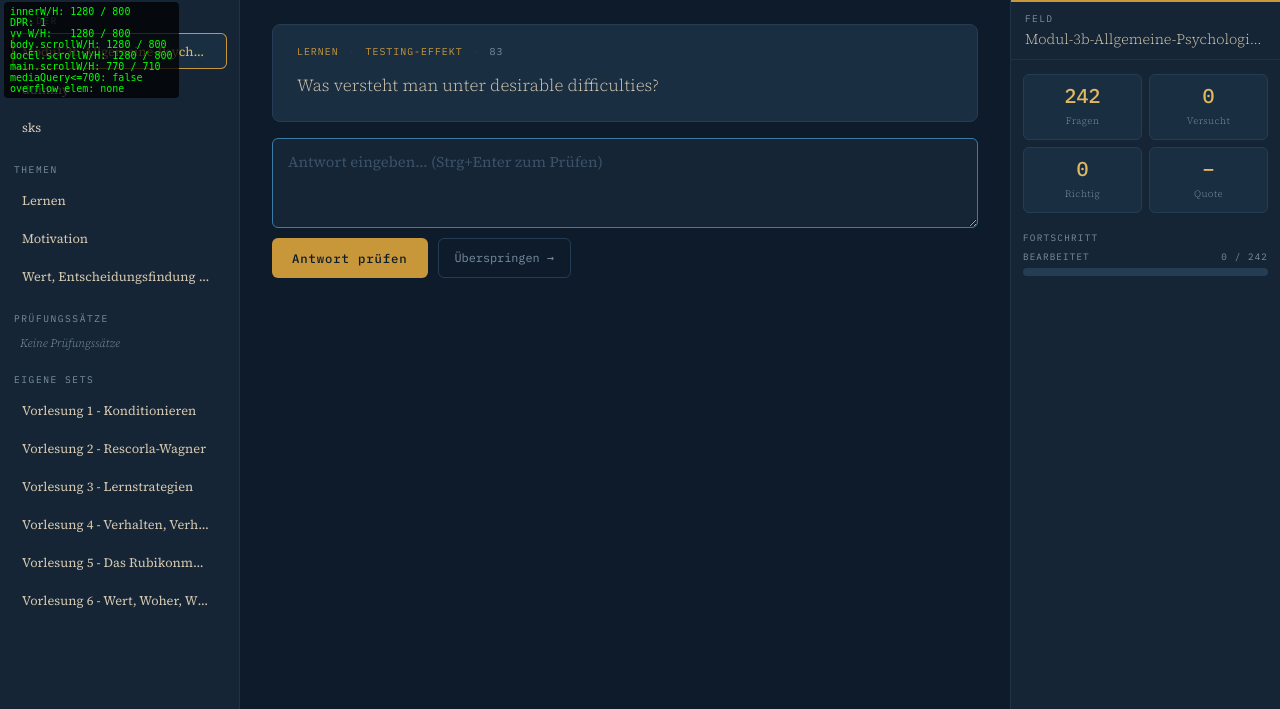
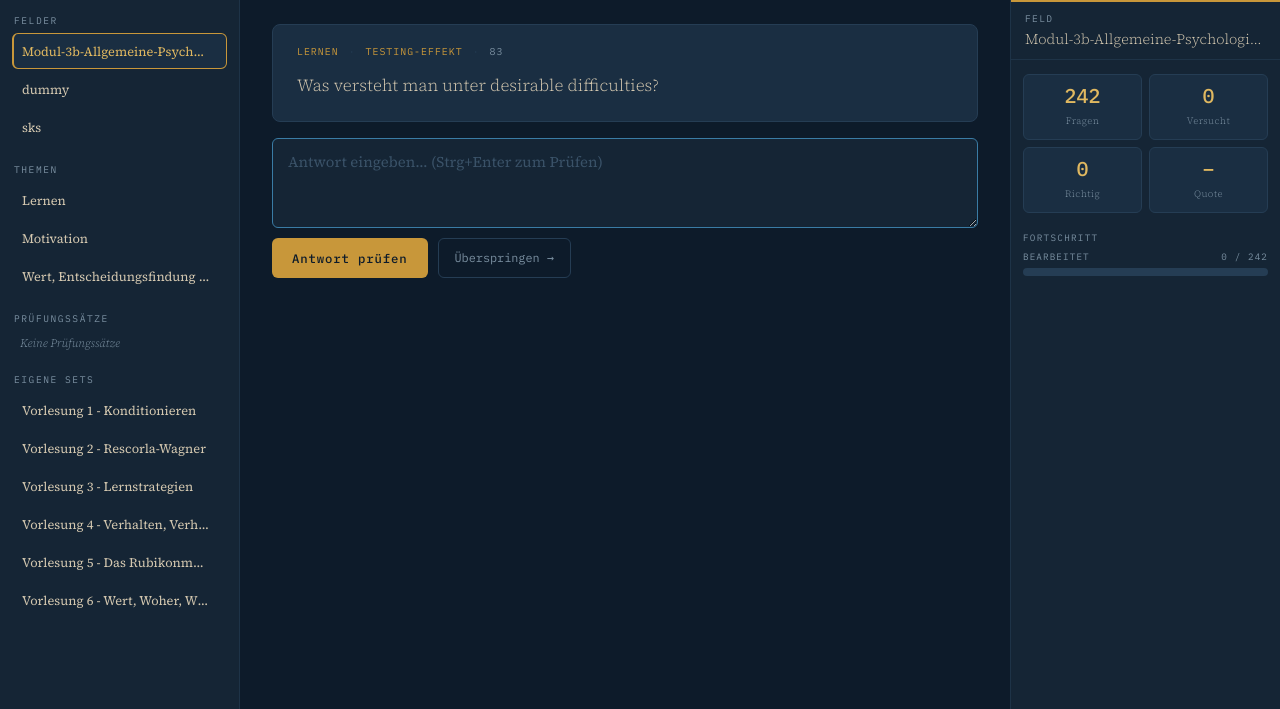
Before and after one commit to Sireis/quiz-tool, a Flask app: page / in a window 1280 px wide. Shown: the part 54-763 px from the top of the page. Run offline with Flask 3, Linux system fonts and the light colour scheme; data that the repository does not hold is empty.

Commit message:
removes debug overlay

```diff
--- a/templates/index.html
+++ b/templates/index.html
@@ -625,8 +625,6 @@
 </footer>
 
 <!-- ═══════════════ MOBILE BOTTOM NAV ════════════════════ -->
-<div id="debug-overlay" style="position:fixed;top:56px;left:4px;z-index:9999;background:rgba(0,0,0,0.75);color:#0f0;font-family:monospace;font-size:10px;padding:4px 6px;border-radius:4px;pointer-events:none;white-space:pre;"></div>
-
 <nav id="mobile-nav" role="navigation" aria-label="Navigation">
   <button class="mnav-btn" id="mnav-sidebar" onclick="mobileToggle('sidebar')" aria-label="Auswahl">
     <svg viewBox="0 0 24 24" fill="none" stroke="currentColor" stroke-width="1.8" stroke-linecap="round" stroke-linejoin="round">
@@ -649,39 +647,6 @@
 </nav>
 
 <script>
-// ═══════════════════════════════════════════════════════════
-//  TEMP DEBUG OVERLAY — remove once the layout issue is found
-// ═══════════════════════════════════════════════════════════
-function updateDebugOverlay() {
-  const el = document.getElementById('debug-overlay');
-  if (!el) return;
-  const vv = window.visualViewport;
-
-  // Find the widest offender: any element whose right edge exceeds the viewport width
-  let worst = null, worstRight = window.innerWidth;
-  document.querySelectorAll('main *').forEach(node => {
-    const r = node.getBoundingClientRect();
-    if (r.right > worstRight + 1) {
-      worstRight = r.right;
-      worst = node;
-    }
-  });
-  const worstDesc = worst
-    ? `${worst.tagName.toLowerCase()}${worst.id ? '#' + worst.id : ''}${worst.className ? '.' + String(worst.className).replace(/\s+/g,'.') : ''} right=${Math.round(worstRight)}`
-    : 'none';
-
-  el.textContent =
-    `innerW/H: ${window.innerWidth} / ${window.innerHeight}\n` +
-    `DPR: ${window.devicePixelRatio}\n` +
-    `vv W/H:   ${vv ? Math.round(vv.width) : '-'} / ${vv ? Math.round(vv.height) : '-'}\n` +
-    `body.scrollW/H: ${document.body.scrollWidth} / ${document.body.scrollHeight}\n` +
-    `docEl.scrollW/H: ${document.documentElement.scrollWidth} / ${document.documentElement.scrollHeight}\n` +
-    `main.scrollW/H: ${document.querySelector('main')?.scrollWidth} / ${document.querySelector('main')?.scrollHeight}\n` +
-    `mediaQuery<=700: ${window.matchMedia('(max-width:700px)').matches}\n` +
-    `overflow elem: ${worstDesc}`;
-}
-setInterval(updateDebugOverlay, 500);
-updateDebugOverlay();
 
 // ═══════════════════════════════════════════════════════════
 //  MOBILE NAV
```
